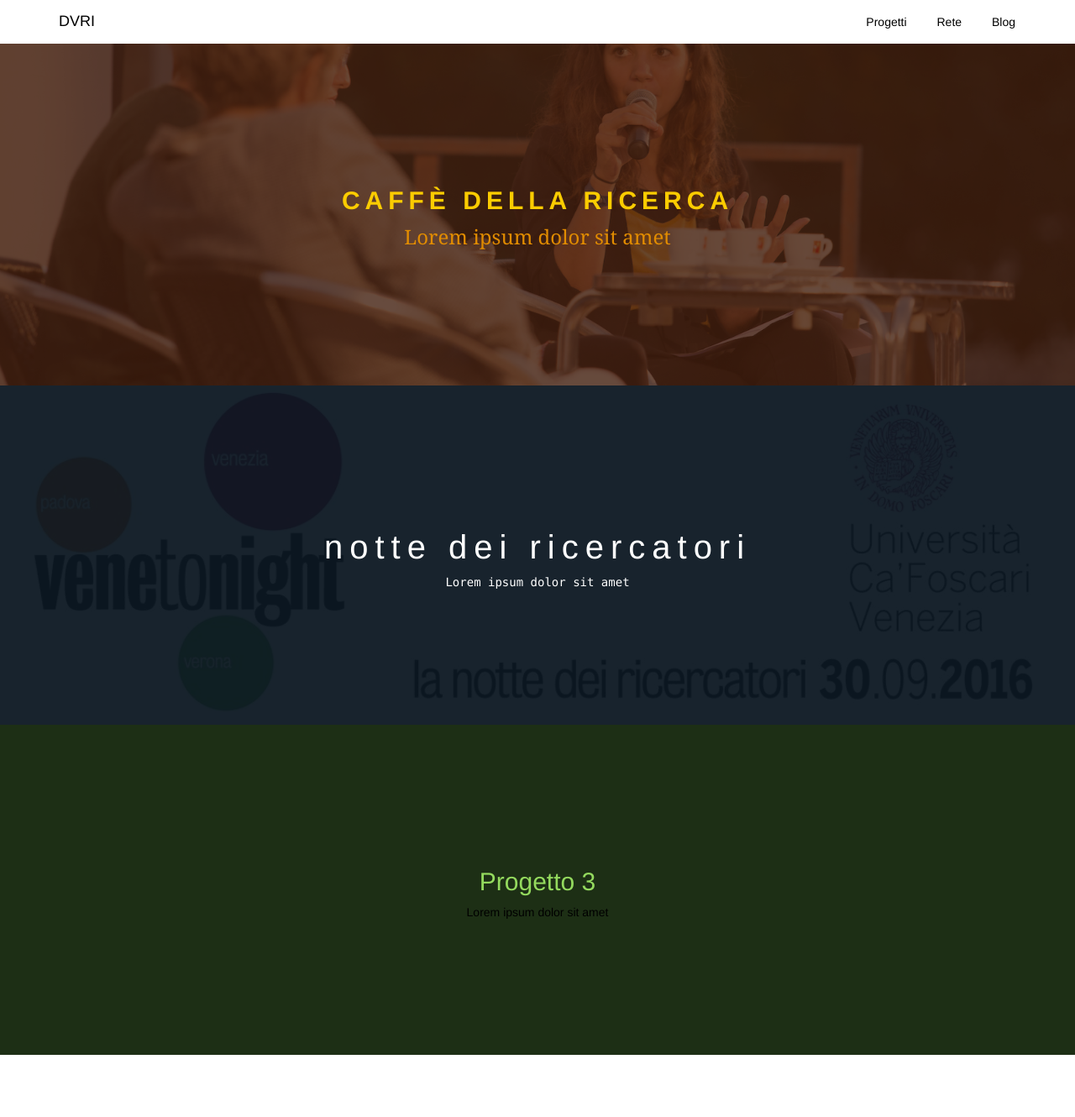
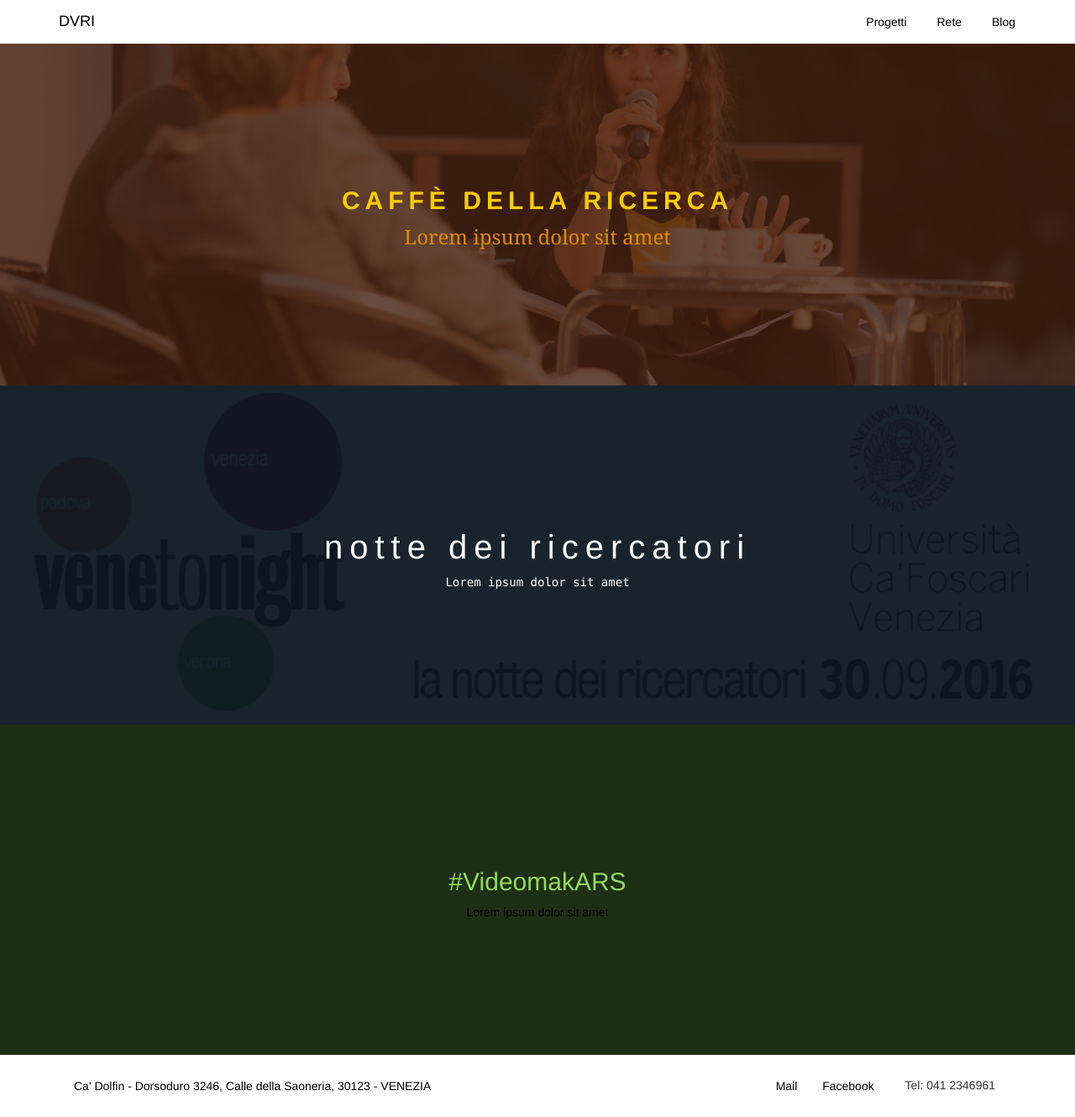
Before and after one commit to simonini/dvri-j-theme, a Jekyll site: the page built from index.html, in a window 1280 px wide. Shown: the whole page at 84% size. Built offline with Jekyll 4.4.1, drawn with Linux system fonts in a browser that asks for light colours; before the commit the page ends 1256 px from its top, so only the background shows below that.

Commit message:
footer e videomakars

```diff
--- a/_layouts/default.html
+++ b/_layouts/default.html
@@ -19,6 +19,14 @@
 
 
  {{ content }}
+  <div class="container" style="padding: 20px">
+    <a href="https://www.google.it/maps/place/Calle+de+la+Saoneria,+3246,+30123+Venezia/@45.4356618,12.3235783,17z/data=!3m1!4b1!4m5!3m4!1s0x477eb1cf4227c43b:0x9de68d792b3860d9!8m2!3d45.4356618!4d12.325767?sa=X&ved=0ahUKEwiNvZHfv5TQAhWIUhQKHRi9DL4Q8gEIHDAA" class="btn" target="_blank">Ca' Dolfin - Dorsoduro 3246, Calle della Saoneria, 30123 - VENEZIA</a>
+    <div class="pull-right">
+      <a href="mailto:dvr@unive.it" class="btn">Mail</a>
+      <a href="https://www.facebook.com/distrettoveneziano/?fref=ts" target="_blank"  class="btn">Facebook</a>
+      <div style="padding:20px; display: inline">Tel: 041 2346961</div>
+    </div>
+  </div>
   </body>
 
 </html>
--- a/_sass/main.sass
+++ b/_sass/main.sass
@@ -9,6 +9,9 @@
     margin: 0
   .btn
     padding: 15px
+
+
+
 html, body
   width: 100%
   height: 100%
@@ -26,11 +29,31 @@
     // serve a nascondere lo scaling del div .background-image
     overflow: hidden
 
+  h2
+    &:before
+      content: "---"
+      position: absolute
+      width: 100%
+      height: 2px
+      bottom: 0
+      left: 0
+      background-color: #000
+      visibility: hidden
+      -webkit-transform: scaleX(0)
+      transform: scaleX(0)
+      -webkit-transition: all 0.3s ease-in-out 0s
+      transition: all 0.3s ease-in-out 0s
+    &:hover:before
+      visibility: visible
+      -webkit-transform: scaleX(1)
+      transform: scaleX(1)
 
   a
     padding-top: 150px
     padding-bottom: 150px
     display: block
+    text-decoration: none
+
 
     &:hover
       .background-image
@@ -91,6 +114,7 @@
     letter-spacing: 8px
     text-transform: lowercase
     font-size: 40px
+
   a
     color: #fff
     font-weight: lighter !important
--- a/index.html
+++ b/index.html
@@ -23,7 +23,7 @@
 <section id="progetto"  class="container-fluid">
   <a href="#progetto3">
     <div class="background-image"></div>
-    <h2>Progetto 3</h2>
+    <h2>#VideomakARS</h2>
     <p>Lorem ipsum dolor sit amet</p>
   </a>
 </section>
```
